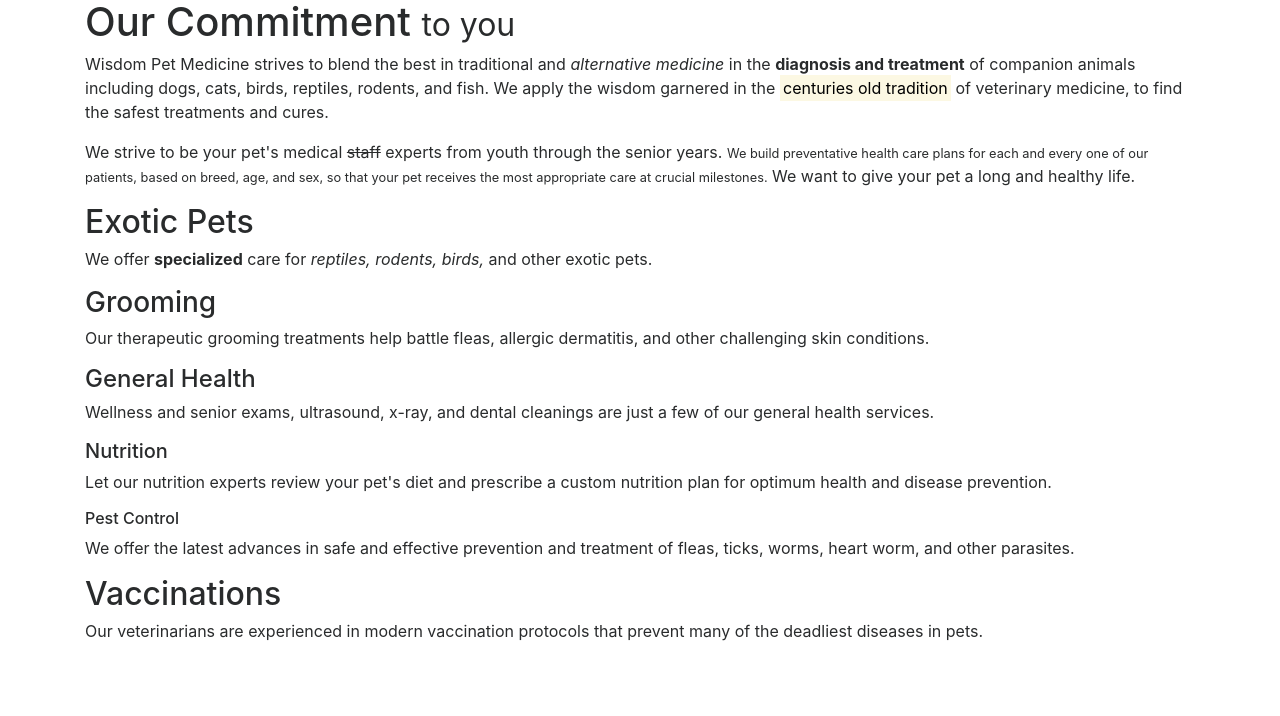
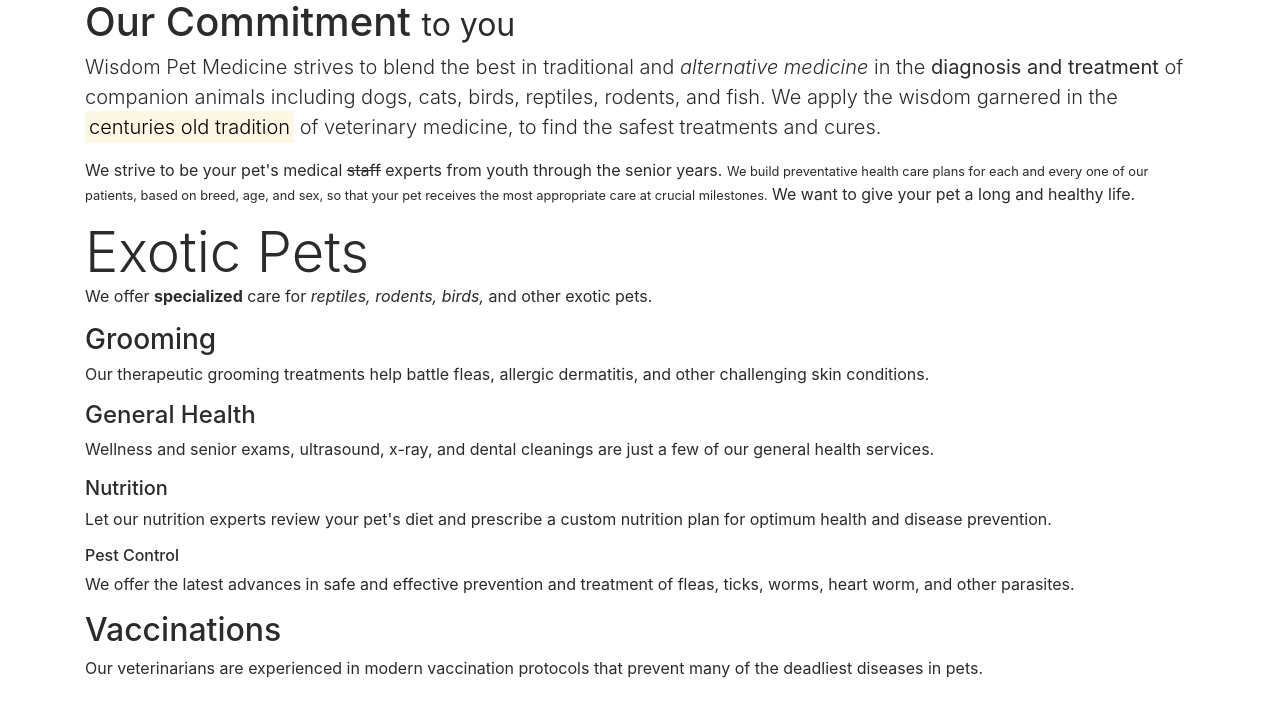
Before and after one commit to Dennis1325/Bootstrap, a plain HTML site: page 02_02/index.html in a window 1280 px wide. Drawn offline with Linux system fonts and the light colour scheme.

Commit message:
02_02 gemaakt

```diff
--- a/02_02/index.html
+++ b/02_02/index.html
@@ -13,12 +13,12 @@
 
 <section class="content" id="mission">
   <h1>Our Commitment <small>to you</small></h1>
-  <p>Wisdom Pet Medicine strives to blend the best in traditional and <em>alternative medicine</em> in the <strong>diagnosis and treatment</strong> of companion animals including dogs, cats, birds, reptiles, rodents, and fish. We apply the wisdom garnered in the <mark>centuries old tradition</mark> of veterinary medicine, to find the safest treatments and&nbsp;cures.</p>
+  <p class="lead">Wisdom Pet Medicine strives to blend the best in traditional and <em>alternative medicine</em> in the <strong>diagnosis and treatment</strong> of companion animals including dogs, cats, birds, reptiles, rodents, and fish. We apply the wisdom garnered in the <mark>centuries old tradition</mark> of veterinary medicine, to find the safest treatments and&nbsp;cures.</p>
   <p>We strive to be your pet's medical <del>staff</del> experts from youth through the senior years. <small>We build preventative health care plans for each and every one of our patients, based on breed, age, and sex, so that your pet receives the most appropriate care at crucial milestones.</small> We want to give your pet a long and healthy&nbsp;life.</p>
 </section>
 
 <section class="content" id="services">
-  <h2>Exotic Pets</h2>
+  <div class = display-4>Exotic Pets</div>
   <p>We offer <strong>specialized</strong> care for <em>reptiles, rodents, birds,</em> and other exotic pets.</p>
 
   <h3>Grooming</h3>
```
